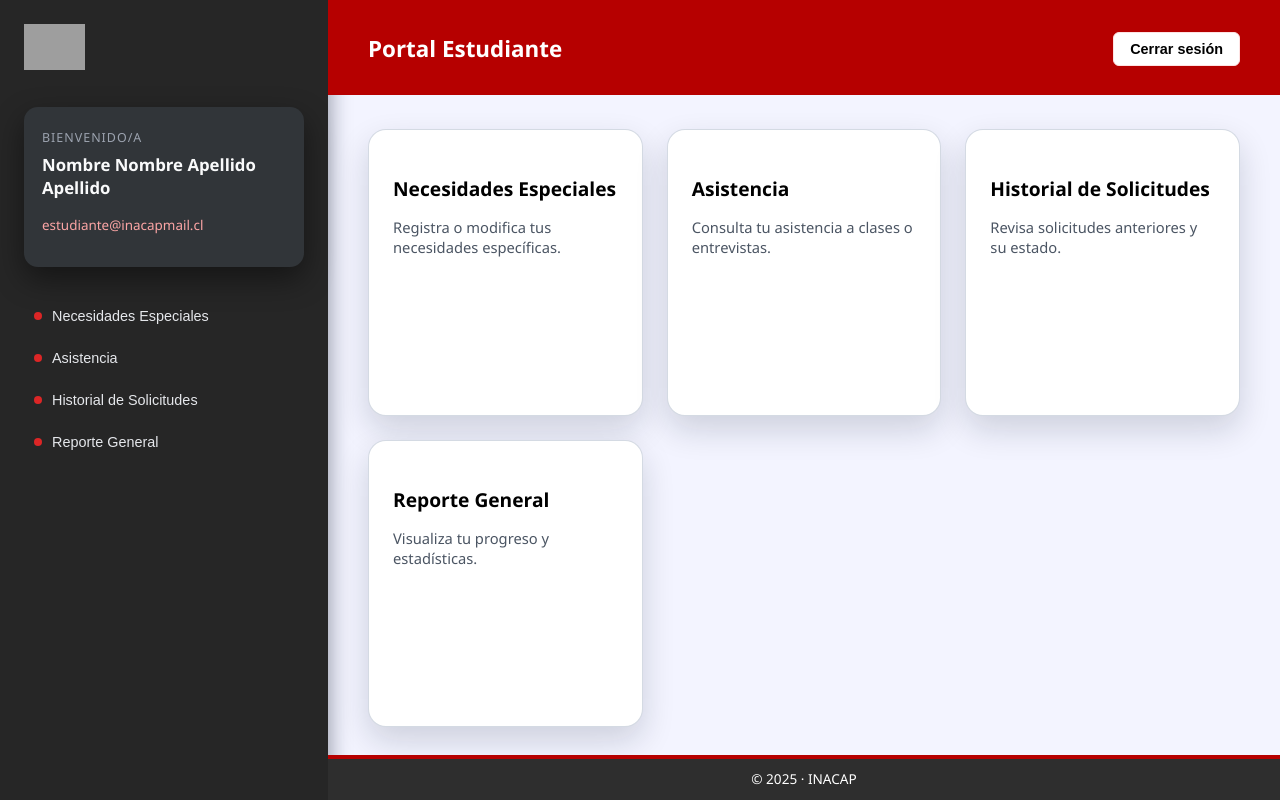
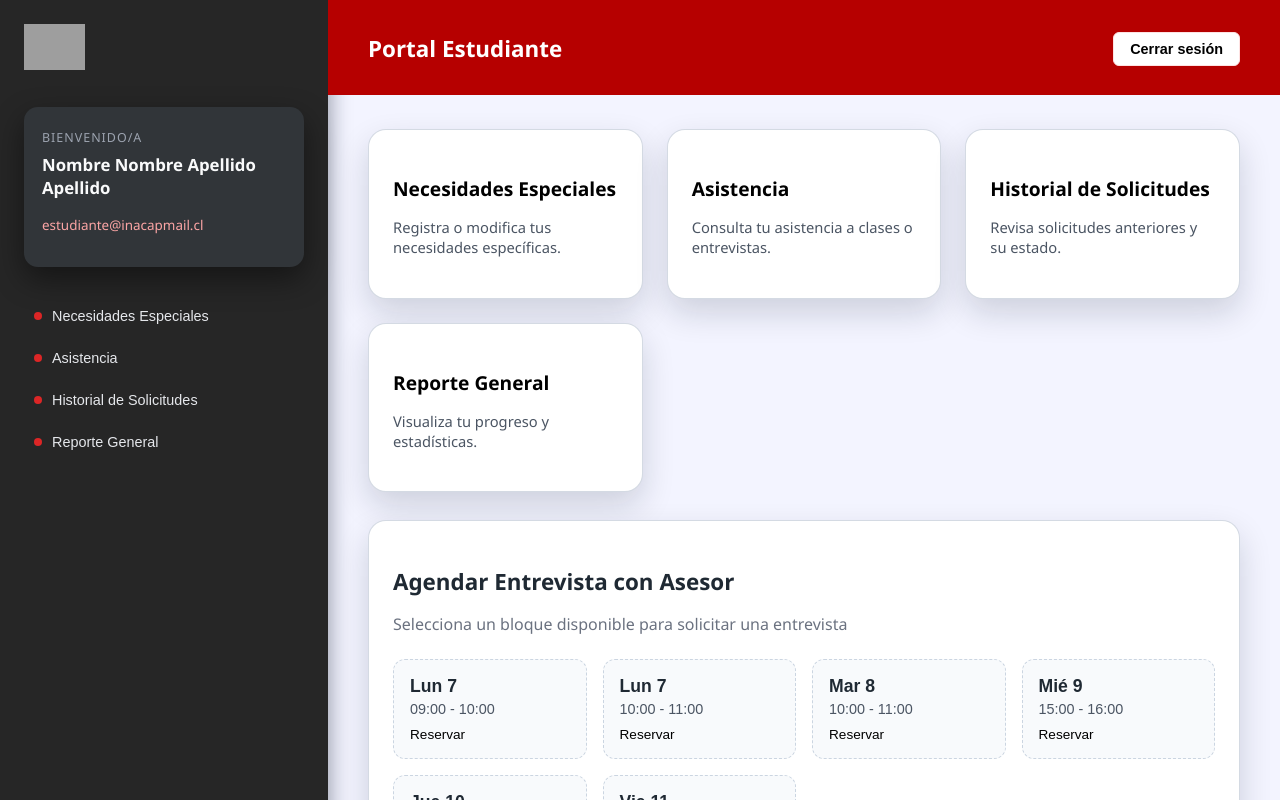
Before and after one commit to Xephyr573/Proyecto_Int, a React (Create React App) app in the folder proyecto-int/: page /EstudianteDashboard in a window 1280 px wide. Shown: the top 800 px of the page. Built offline with nearby package versions, Linux system fonts and the light colour scheme; no server answers; grey boxes are pictures that could not be loaded.

Commit message:
Calendario funcional añadido a estudiante

```diff
--- /dev/null
+++ b/proyecto-int/src/datosGlobales.js
@@ -0,0 +1,10 @@
+//src//datosGlobales.js
+
+export const BLOQUES_CALENDARIO = [
+{ id: 1, dia: "Lun 7", hora: "09:00 - 10:00" },
+{ id: 2, dia: "Lun 7", hora: "10:00 - 11:00" },
+{ id: 3, dia: "Mar 8", hora: "10:00 - 11:00" },
+{ id: 4, dia: "Mié 9", hora: "15:00 - 16:00" },
+{ id: 5, dia: "Jue 10", hora: "09:00 - 10:00" },
+{ id: 6, dia: "Vie 11", hora: "11:00 - 12:00" },
+];
--- a/proyecto-int/src/pages/homepage/Asesor/AsesorDashboard.js
+++ b/proyecto-int/src/pages/homepage/Asesor/AsesorDashboard.js
@@ -2,6 +2,7 @@
 import { useState } from "react";
 import { useNavigate } from "react-router-dom";
 import "./AsesorDashboard.css";
+import { BLOQUES_CALENDARIO } from "../../../datosGlobales";
 
 // Datos de ejemplo: después los reemplazas por API
 const CASOS_ASESOR = [
@@ -49,14 +50,7 @@ const CASOS_ASESOR = [
   },
 ];
 
-const BLOQUES_CALENDARIO = [
-  { id: 1, dia: "Lun 7", hora: "09:00 - 10:00" },
-  { id: 2, dia: "Lun 7", hora: "10:00 - 11:00" },
-  { id: 3, dia: "Mar 8", hora: "10:00 - 11:00" },
-  { id: 4, dia: "Mié 9", hora: "15:00 - 16:00" },
-  { id: 5, dia: "Jue 10", hora: "09:00 - 10:00" },
-  { id: 6, dia: "Vie 11", hora: "11:00 - 12:00" },
-];
+//La seccion de BLOQUES_CALENDARIO fue movida a un archivo llamado datosGlobales.js
 
 // Plantillas para la pestaña "Documentos y formatos"
 const DOCUMENTOS_PLANTILLAS = [
@@ -70,10 +64,14 @@ export default function AsesorDashboard() {
   const navigate = useNavigate();
 
   // Pestaña activa del panel
+  // const de bloquesBloqueados inicia estado de lectura en LocalStorage
   const [pestanaActiva, setPestanaActiva] = useState("resumen");
   const [filtroBusqueda, setFiltroBusqueda] = useState("");
   const [filtroCarrera, setFiltroCarrera] = useState("");
-  const [bloquesBloqueados, setBloquesBloqueados] = useState([]);
+  const [bloquesBloqueados, setBloquesBloqueados] = useState(() => {
+    const guardados = localStorage.getItem("bloques_ocupados");
+    return guardados ? JSON.parse(guardados): [];
+  });
   const [casoSeleccionado, setCasoSeleccionado] = useState(null);
 
   const totalCasos = CASOS_ASESOR.length;
@@ -93,12 +91,16 @@ export default function AsesorDashboard() {
 
   const carrerasUnicas = Array.from(new Set(CASOS_ASESOR.map((c) => c.carrera)));
 
+//LocalStorage se actualizara cada vez que se bloquee/desbloquee un bloque
+//Ademas se guardara en la BD del navegador. Esto mientras se ve el backend para que este funcional
   const handleToggleBloque = (idBloque) => {
-    setBloquesBloqueados((prev) =>
-      prev.includes(idBloque)
+    setBloquesBloqueados((prev) =>{
+      const nuevosBloqueos = prev.includes(idBloque)
         ? prev.filter((b) => b !== idBloque)
-        : [...prev, idBloque]
-    );
+        : [...prev, idBloque];
+      localStorage.setItem("bloques_ocupados", JSON.stringify(nuevosBloqueos));
+      return nuevosBloqueos;
+  });
   };
 
   const handleDescargarArchivo = (nombreArchivo) => {
--- a/proyecto-int/src/pages/homepage/Estudiante/EstudianteDashboard.css
+++ b/proyecto-int/src/pages/homepage/Estudiante/EstudianteDashboard.css
@@ -176,8 +176,97 @@
   background: #2e2e2e;
   color: #ffffff;
   font-size: 0.85rem;
+  margin-top: auto; /*Empujara el footer al fondo si hay poco contenido*/
 }
 
+/*Estilos del Calendario*/
+.est-calendar-section{
+  background: #ffffff;
+  border-radius: 18px;
+  padding: 26px 24px;
+  margin: 0 40px 40px 40px;
+  box-shadow: 0 14px 32px rgba(15, 23, 42, 0.16);
+  border: 1px solid rgba(148,163, 184, 0.4);
+}
+
+.est-calendar-section h2 {
+  font-size: 1.4rem;
+  font-weight: 600;
+  margin-bottom: 8px;
+  color: #1f2933;
+}
+
+.est-calendar-section p {
+  color: #6b7280;
+  margin-bottom: 24px;
+}
+
+.est-calendar-grid {
+  display: grid;
+  grid-template-columns: repeat(auto-fill, minmax(160px, 1fr));
+  gap: 16px;
+}
+
+/*Estilo de cada boton del calendario*/
+.est-calendar-block {
+  display: flex;
+  flex-direction: column;
+  align-items: flex-start;
+  justify-content: center;
+  padding: 16px;
+  border-radius: 12px;
+  border: 1px dashed #cbd5e1;
+  background: #f8fafc;
+  cursor: pointer;
+  transition: all 0.2s ease;
+  min-height: 100px;
+  text-align: left;
+}
+
+/*Estado Disponible*/
+.est-calendar-block.disponible:hover {
+  background: #fff1f2;
+  border-color: #dc2626;
+  transform: translateY(-4px);
+  box-shadow: 0 8px 20px rgba(220, 38, 38, 0.15);
+}
+
+.est-calendar-block.disponible .est-cal-status{
+  color: #dc2626;
+  font-weight: 700;
+}
+
+/*Estado Ocupado*/
+.est-calendar-block.ocupado {
+  background: #e2e8f0;
+  border: 1px solid #cbd5e1;
+  opacity: 0.6;
+  cursor: not-allowed;
+}
+
+.est-calendar-block.ocupado .est-cal-status {
+  color: #64748b;
+  font-weight: 500;
+}
+
+/*Textos internos*/
+.est-cal-day {
+  font-size: 1.1rem;
+  font-weight: 700;
+  color: #1f2933;
+  margin-bottom: 4px;
+}
+
+.est-cal-hour {
+  font-size: 0.9rem;
+  color: #4b5563;
+  margin-bottom: auto;
+}
+
+.est-cal-status {
+  margin-top: 10px;
+  font-size: 0.85rem;
+}
 /* ===== Responsive ===== */
 @media (max-width: 900px) {
   .est-layout {
--- a/proyecto-int/src/pages/homepage/Estudiante/EstudianteDashboard.js
+++ b/proyecto-int/src/pages/homepage/Estudiante/EstudianteDashboard.js
@@ -1,6 +1,8 @@
 // src/pages/homepage/Estudiante/EstudianteDashboard.js
 import "./EstudianteDashboard.css";
 import { useNavigate } from "react-router-dom";
+import { useState, useEffect } from "react"; //Importaremos Hooks, son funciones que permiten “enganchar” el estado de React y el ciclo de vida.
+import { BLOQUES_CALENDARIO } from "../../../datosGlobales"; //intente ajustar la ruta donde cree el archivo pero me da errores, al igual que con el Asesor.
 
 export default function EstudianteDashboard() {
   const navigate = useNavigate();
@@ -9,6 +11,32 @@ export default function EstudianteDashboard() {
   // Por ahora estático; después puedes traerlo de la API/localStorage
   const nombreEstudiante = "Nombre Nombre Apellido Apellido";
   const correoEstudiante = "estudiante@inacapmail.cl";
+
+  //Aqui se vera el estado para saber los bloques ocupados, estos se leen desde la memoria
+  const [bloquesOcupados, setBloquesOcupados] = useState([]);
+
+  //Al cargar la pagina, podremos leer lo que decidio el Asesor
+  useEffect(() => {
+    const guardados = localStorage.getItem("bloques_ocupados");
+    if (guardados) {
+      setBloquesOcupados(JSON.parse(guardados));
+    }
+  }, []);
+
+  //Esta es la funcion para que el estudiante reserve
+  const handleReservar = (idBloque) => {
+    const confirmar = window.confirm("¿Desea reservar esta hora?");
+    if (confirmar) {
+      //Se agrega el bloqueo
+      const nuevosOcupados = [...bloquesOcupados, idBloque];
+      setBloquesOcupados(nuevosOcupados);
+
+      //Guardaremos para que el Asesor tambien vea que se ocupó
+      localStorage.setItem("bloques_ocupados", JSON.stringify(nuevosOcupados));
+      alert("¡Hora Reservada con exito!");
+    }
+  };
+
 
   return (
     <div className="est-layout">
@@ -105,7 +133,30 @@ export default function EstudianteDashboard() {
             <p>Visualiza tu progreso y estadísticas.</p>
           </div>
         </section>
+        <section className="est-calendar-section">
+          <h2>Agendar Entrevista con Asesor</h2>
+          <p>Selecciona un bloque disponible para solicitar una entrevista</p>
 
+          <div className="est-calendar-grid">
+            {BLOQUES_CALENDARIO.map((bloque) => {
+              const estaOcupado = bloquesOcupados.includes(bloque.id);
+              return (
+                <button
+                key={bloque.id}
+                disabled={estaOcupado}
+                className={'est-calendar-block ${estaOcupado ? "ocupado" : "disponible"}'}
+                onClick={() => handleReservar(bloque.id)}
+              >
+                <span className="est-cal-day">{bloque.dia}</span>
+                <span className="est-cal-hour">{bloque.hora}</span>
+                <span className="est-cal-status">
+                  {estaOcupado ? "No Disponible" : "Reservar"}
+                </span>
+              </button>
+              );
+            })}
+          </div>
+        </section>
         <footer className="est-footer">© 2025 · INACAP</footer>
       </main>
     </div>
```
Also changed, not shown: 1 other file (tests, documents, lock files or other folders).
